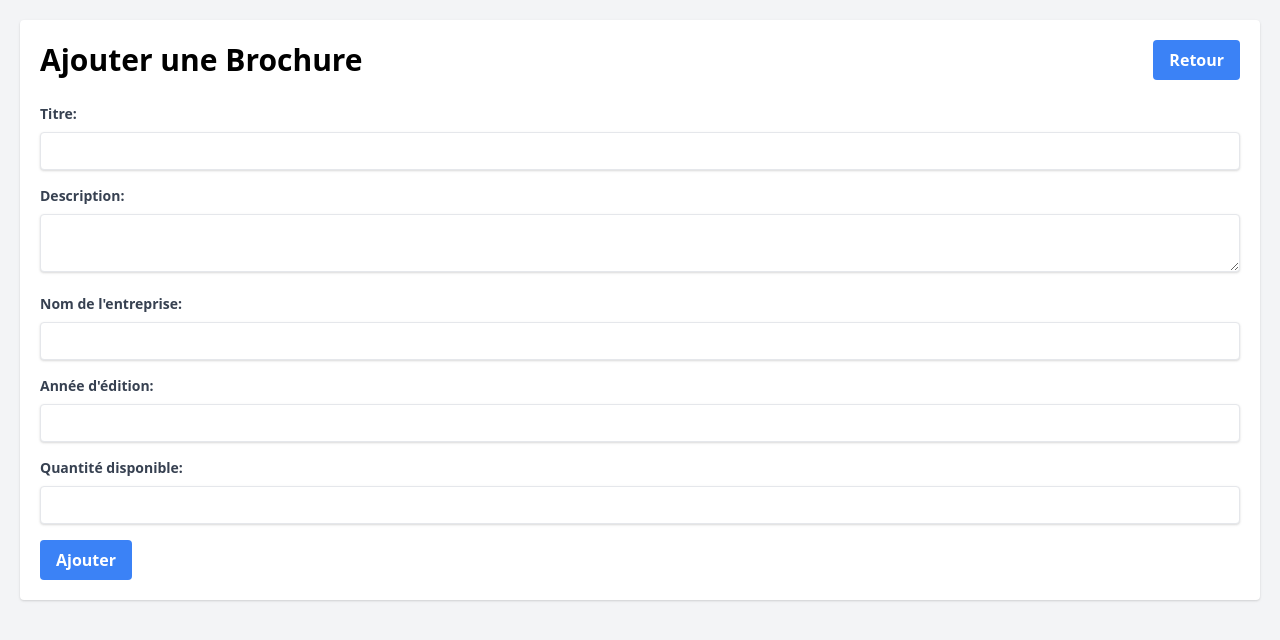
After one commit to DavidCasanova83/brochures-inventaire, a PHP site: page /add_brochure_form.php in a window 1280 px wide. The commit adds this page. Shown: the top 640 px of the page. Run offline with PHP 8.4, Linux system fonts and the light colour scheme.

Commit message:
add new page form add brochure

```diff
--- /dev/null
+++ b/add_brochure_form.php
@@ -0,0 +1,44 @@
+<!DOCTYPE html>
+<html>
+
+<head>
+  <title>Ajouter une Brochure</title>
+  <link href="https://cdn.jsdelivr.net/npm/tailwindcss@2.2.19/dist/tailwind.min.css" rel="stylesheet">
+</head>
+
+<body class="bg-gray-100 p-5">
+  <form action="add_brochure.php" method="post" class="bg-white p-5 rounded shadow">
+    <div class="flex items-center justify-between mb-6">
+      <h1 class="text-3xl font-bold">Ajouter une Brochure</h1>
+      <a href="index.php" class="bg-blue-500 hover:bg-blue-700 text-white font-bold py-2 px-4 rounded">Retour</a>
+    </div>
+    <div class="mb-4">
+      <label for="title" class="block text-gray-700 text-sm font-bold mb-2">Titre:</label>
+      <input type="text" id="title" name="title" class="shadow appearance-none border rounded w-full py-2 px-3 text-gray-700 leading-tight focus:outline-none focus:shadow-outline">
+    </div>
+
+    <div class="mb-4">
+      <label for="description" class="block text-gray-700 text-sm font-bold mb-2">Description:</label>
+      <textarea id="description" name="description" class="shadow appearance-none border rounded w-full py-2 px-3 text-gray-700 leading-tight focus:outline-none focus:shadow-outline"></textarea>
+    </div>
+
+    <div class="mb-4">
+      <label for="company_name" class="block text-gray-700 text-sm font-bold mb-2">Nom de l'entreprise:</label>
+      <input type="text" id="company_name" name="company_name" class="shadow appearance-none border rounded w-full py-2 px-3 text-gray-700 leading-tight focus:outline-none focus:shadow-outline">
+    </div>
+
+    <div class="mb-4">
+      <label for="year_of_edition" class="block text-gray-700 text-sm font-bold mb-2">Année d'édition:</label>
+      <input type="number" id="year_of_edition" name="year_of_edition" class="shadow appearance-none border rounded w-full py-2 px-3 text-gray-700 leading-tight focus:outline-none focus:shadow-outline">
+    </div>
+
+    <div class="mb-4">
+      <label for="quantity_available" class="block text-gray-700 text-sm font-bold mb-2">Quantité disponible:</label>
+      <input type="number" id="quantity_available" name="quantity_available" class="shadow appearance-none border rounded w-full py-2 px-3 text-gray-700 leading-tight focus:outline-none focus:shadow-outline">
+    </div>
+
+    <input type="submit" value="Ajouter" class="bg-blue-500 hover:bg-blue-700 text-white font-bold py-2 px-4 rounded focus:outline-none focus:shadow-outline">
+  </form>
+</body>
+
+</html>
```
Also changed, not shown: index.php (+4 -31 lines).
